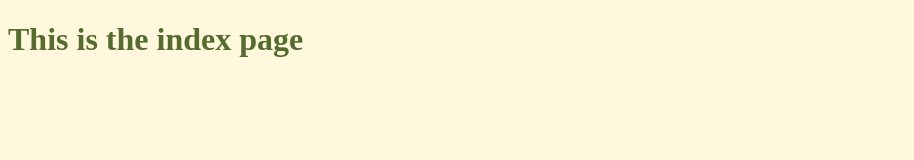
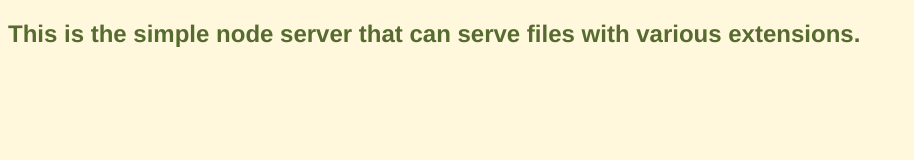
Before and after one commit to xenleme/node-server, a website: page public/index.html in a window 1280 px wide. Shown: the whole page, without its empty margins (0-914 px from the left). Drawn offline with Linux system fonts and the light colour scheme.

Commit message:
Added a new page title and styles

```diff
--- a/public/css/style.css
+++ b/public/css/style.css
@@ -1,4 +1,5 @@
 body {
   background-color: cornsilk;
   color: darkolivegreen;
+  font-family: 'Helvetica', sans-serif;
 }
--- a/public/index.html
+++ b/public/index.html
@@ -10,7 +10,7 @@
 </head>
 
 <body>
-  <h1>This is the index page</h1>
+  <h2>This is the simple node server that can serve files with various extensions.</h3>
 </body>
 
 </html>
```
Also changed, not shown: public/404.html (+1 -1 lines).
